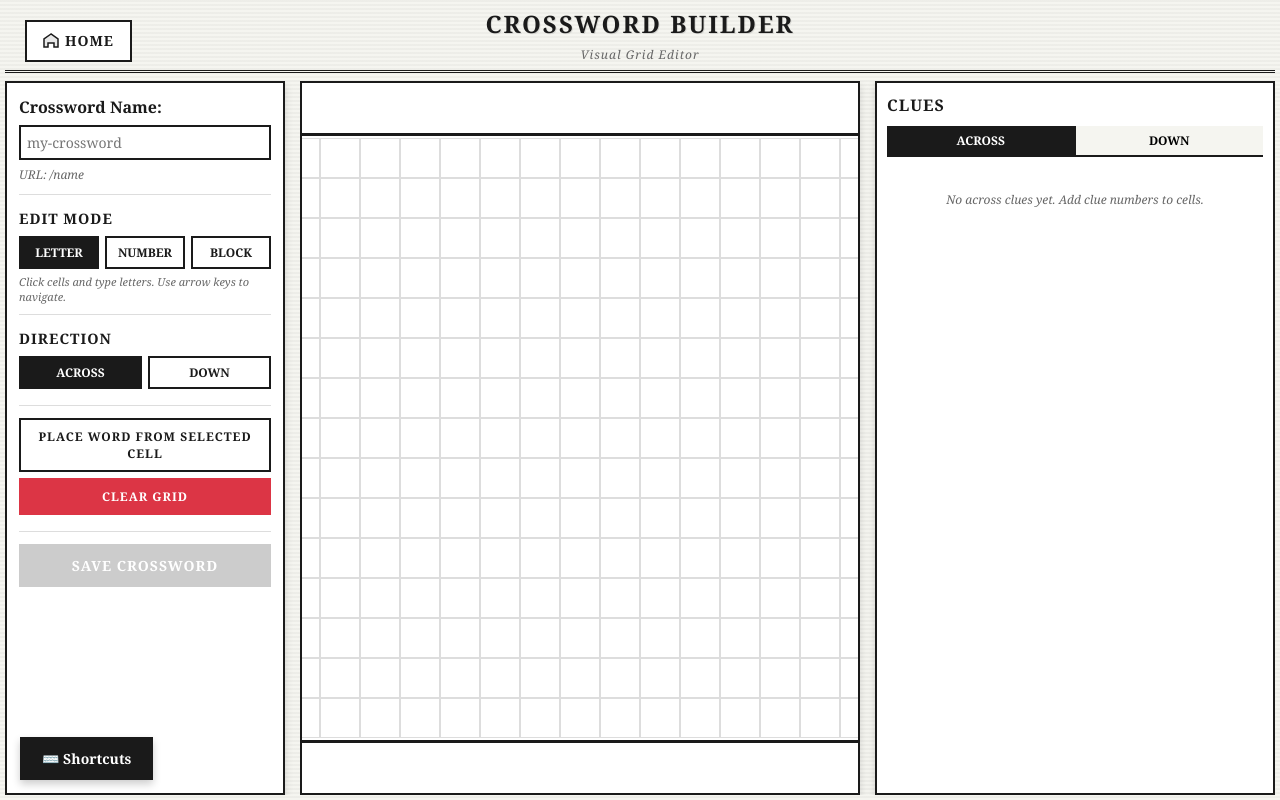
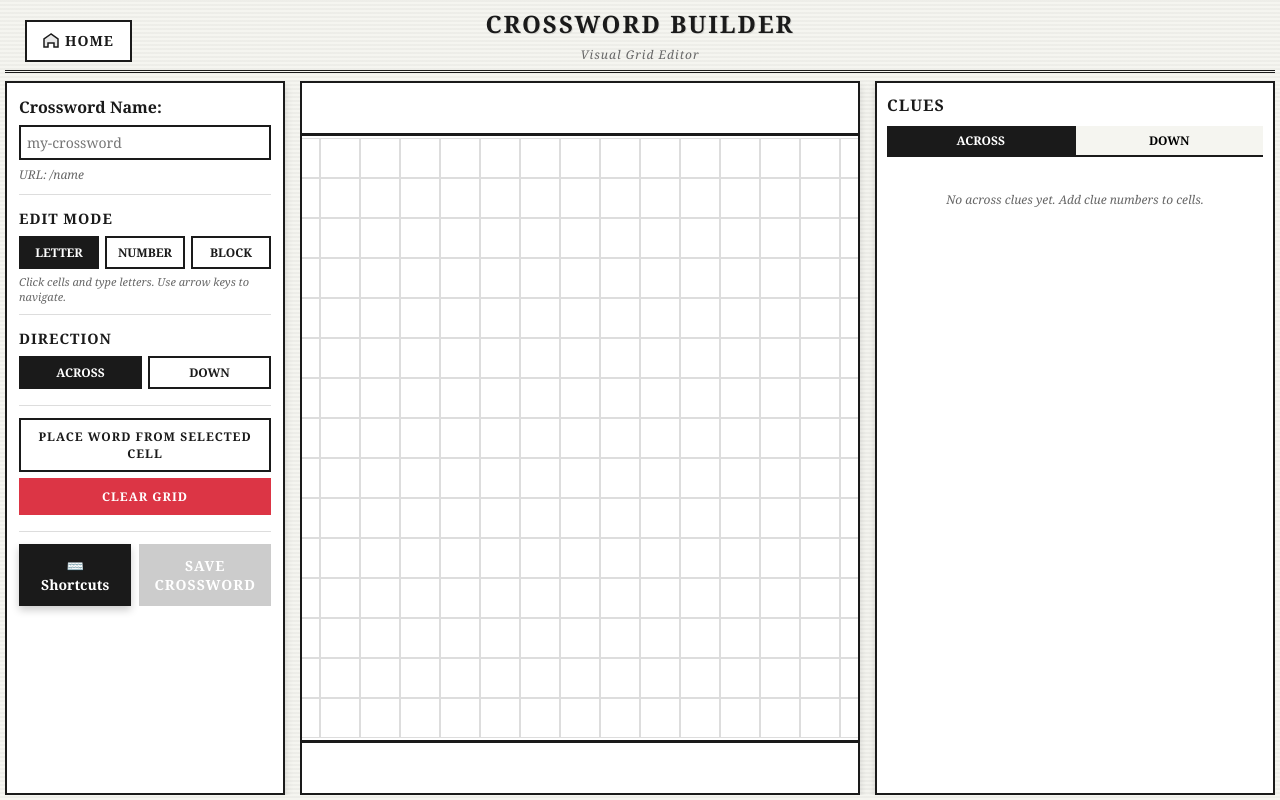
Before and after one commit to MrMoody098/CrosswordCreator, a React (Vite) app: page /create-crossword in a window 1280 px wide. Built offline with nearby package versions, Linux system fonts and the light colour scheme.

Commit message:
updating builder to allow for drag select on block mode

```diff
--- a/src/components/CrosswordBuilder.jsx
+++ b/src/components/CrosswordBuilder.jsx
@@ -869,11 +869,6 @@ function CrosswordBuilder() {
     // Only start drag selection on left mouse button
     if (e.button !== 0) return
 
-    // In block mode, don't start selection drag - let block painting handle it
-    if (currentMode === 'block') {
-      return
-    }
-
     setDragStartCell({ row, col })
     setSelectedCell({ row, col })
     setIsMouseDragging(true)
@@ -883,7 +878,7 @@ function CrosswordBuilder() {
     setSelectionEnd({ row, col })
     setIsSelecting(true)
     e.preventDefault() // Prevent text selection
-  }, [currentMode])
+  }, [])
 
   // Handle mouse move - extend selection while dragging
   const handleCellMouseMove = useCallback((row, col, e) => {
@@ -1642,6 +1637,14 @@ function CrosswordBuilder() {
           </div>
 
           <div className="control-section">
+            <div style={{ display: 'flex', gap: '8px' }}>
+              <button
+                className="shortcuts-btn"
+                onClick={() => setShowShortcuts(true)}
+                title="Keyboard Shortcuts"
+              >
+                ⌨️ Shortcuts
+              </button>
               <button
                 onClick={saveCrossword}
                 disabled={!crosswordName.trim()}
@@ -1649,6 +1652,7 @@ function CrosswordBuilder() {
               >
                 Save Crossword
               </button>
+            </div>
           </div>
         </div>
 
@@ -1669,12 +1673,8 @@ function CrosswordBuilder() {
                       onMouseMove={(e) => handleCellMouseMove(rowIndex, colIndex, e)}
                       onMouseUp={(e) => handleCellMouseUp(rowIndex, colIndex, e)}
                       onMouseEnter={(e) => {
-                        // Handle block mode drag painting
-                        if (e.buttons === 1 && currentMode === 'block' && !isMouseDragging) {
-                          handleCellClick(rowIndex, colIndex)
-                        }
-                        // Handle selection dragging (only if not in block mode)
-                        if (e.buttons === 1 && isMouseDragging && currentMode !== 'block') {
+                        // Handle selection dragging (works in all modes including block mode)
+                        if (e.buttons === 1 && isMouseDragging) {
                           handleCellMouseMove(rowIndex, colIndex, e)
                         }
                       }}
@@ -1751,16 +1751,6 @@ function CrosswordBuilder() {
         </div>
       </div>
 
-      <div className="shortcuts-button-container">
-        <button
-          className="shortcuts-btn"
-          onClick={() => setShowShortcuts(true)}
-          title="Keyboard Shortcuts"
-        >
-          ⌨️ Shortcuts
-        </button>
-      </div>
-
       {showShortcuts && (
         <div className="shortcuts-modal-overlay" onClick={() => setShowShortcuts(false)}>
           <div className="shortcuts-modal" onClick={(e) => e.stopPropagation()}>
```
Lines whose indentation alone changed are shown as unchanged.
